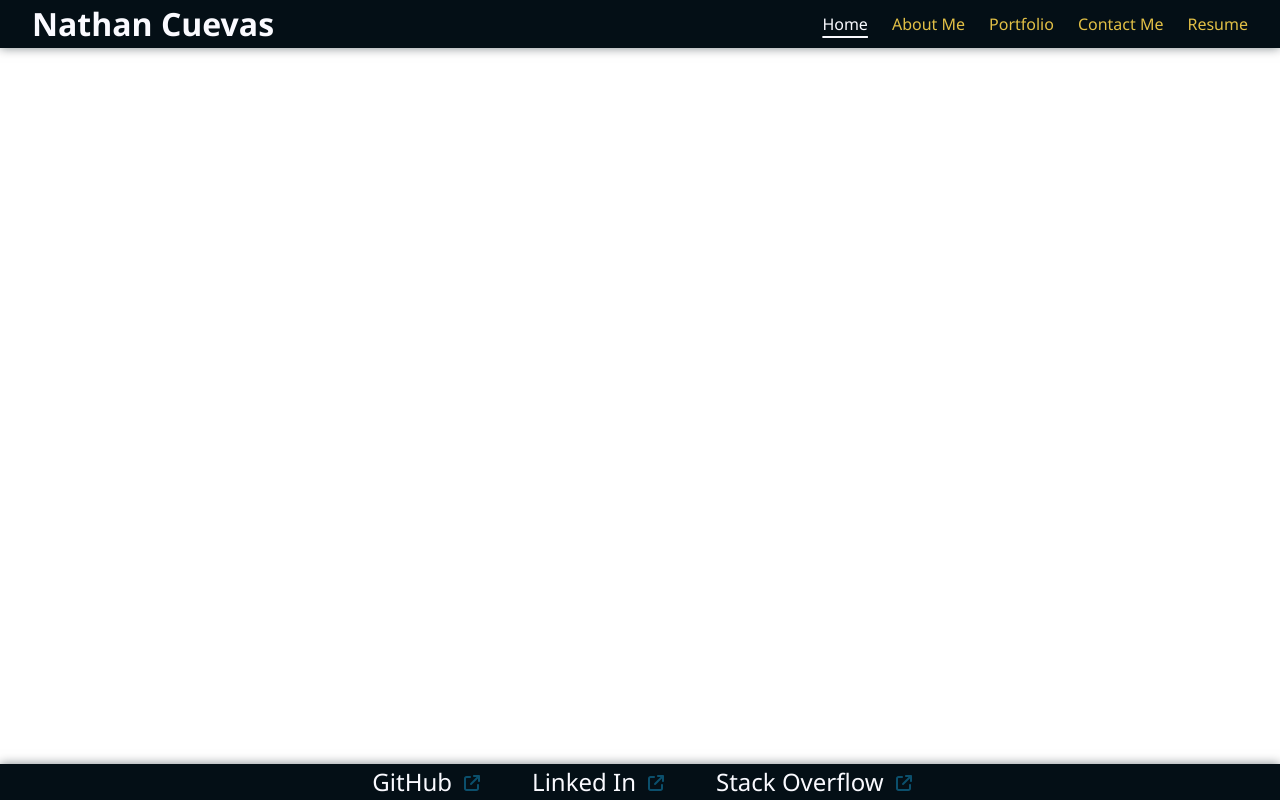
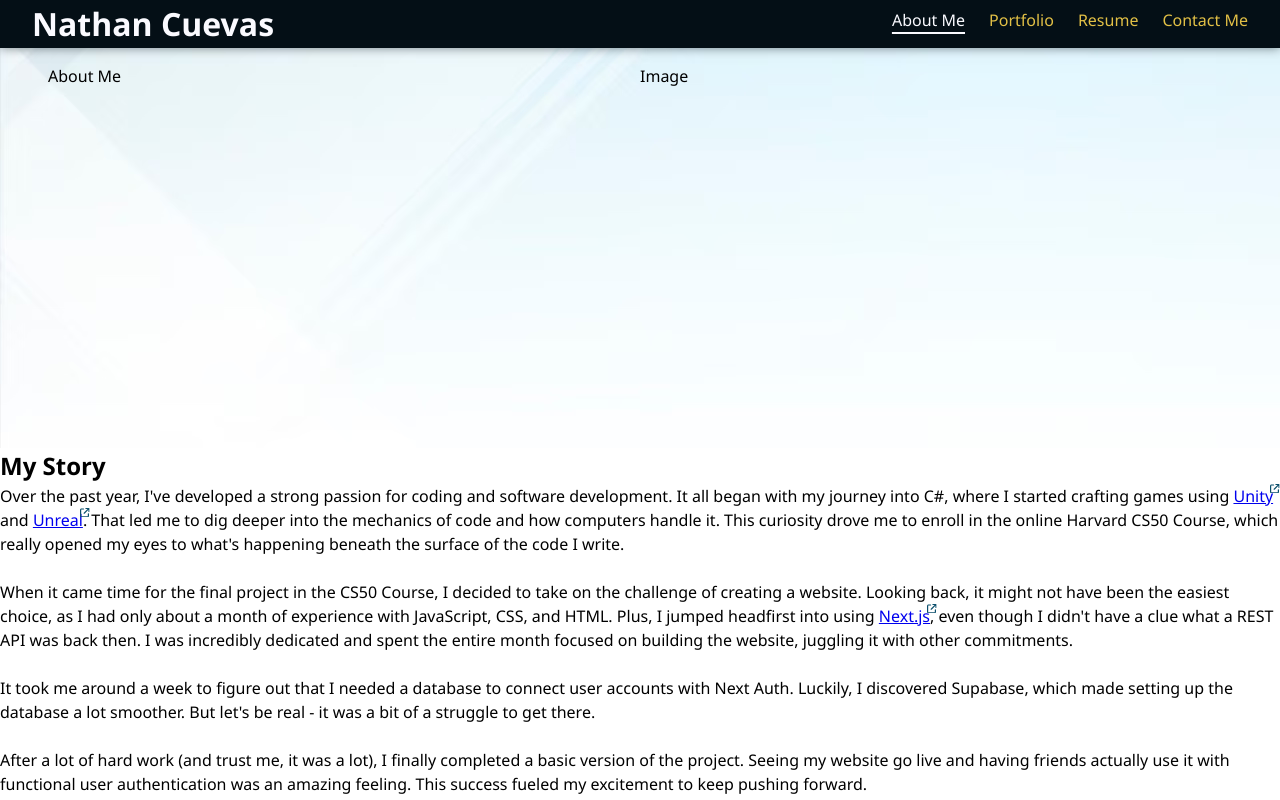
Before and after one commit to NateAyye/react-portfolio, a React (Create React App) app: page / in a window 1280 px wide. Shown: the top 800 px of the page. Built offline with nearby package versions, Linux system fonts and the light colour scheme; a web font is replaced by a local one.

Commit message:
Updated the Navigation for the new page layout and with some better styling

```diff
--- a/src/components/Footer/index.js
+++ b/src/components/Footer/index.js
@@ -20,7 +20,7 @@ function Footer() {
           </li>
           <li>
             <a target='_blank' rel='noreferrer' href='https://stackoverflow.com/users/21148929/nateayye' >
-              <i className="nf nf-fa-stack_overflow xl"></i>
+              <i className="nf nf-fa-stack_overflow"></i>
               Stack Overflow
             </a>
           </li>
--- a/src/components/Footer/styles.css
+++ b/src/components/Footer/styles.css
@@ -2,6 +2,7 @@ footer {
   display: flex;
   justify-content: center;
   align-items: center;
+  margin-top: 1rem;
   background-color: hsla(var(--black), 1);
   box-shadow: 0px 0px 10px 0px hsla(var(--black), 0.5);
 }
--- a/src/components/Navigation/styles.css
+++ b/src/components/Navigation/styles.css
@@ -3,6 +3,7 @@
   justify-content: center;
   align-items: center;
   gap: 1.5rem;
+  padding-bottom: 0.5rem;
   list-style: none;
   color: hsla(var(--gold), 1);
 }
--- a/src/config/constants.js
+++ b/src/config/constants.js
@@ -1,7 +1,6 @@
 export const LINKS = [
-  'Home',
   'About Me',
   'Portfolio',
-  'Contact Me',
-  'Resume'
+  'Resume',
+  'Contact Me'
 ]
--- a/src/index.css
+++ b/src/index.css
@@ -44,9 +44,18 @@
   border-width: 0;
 }
 
+a[target='_blank'] {
+  position: relative;
+}
+
 a[target='_blank']::after {
   content: url('./assets/external_link.svg');
   margin-left: 0.5rem;
   vertical-align: middle;
+  position: absolute;
+  scale: 0.6;
+  top: 0;
+  right: -5px;
+  transform: translate(50%, -50%);
   fill: hsla(var(--indigo), 0.8);
 }
```
Also changed, not shown: public/hero_img2.png (added).
